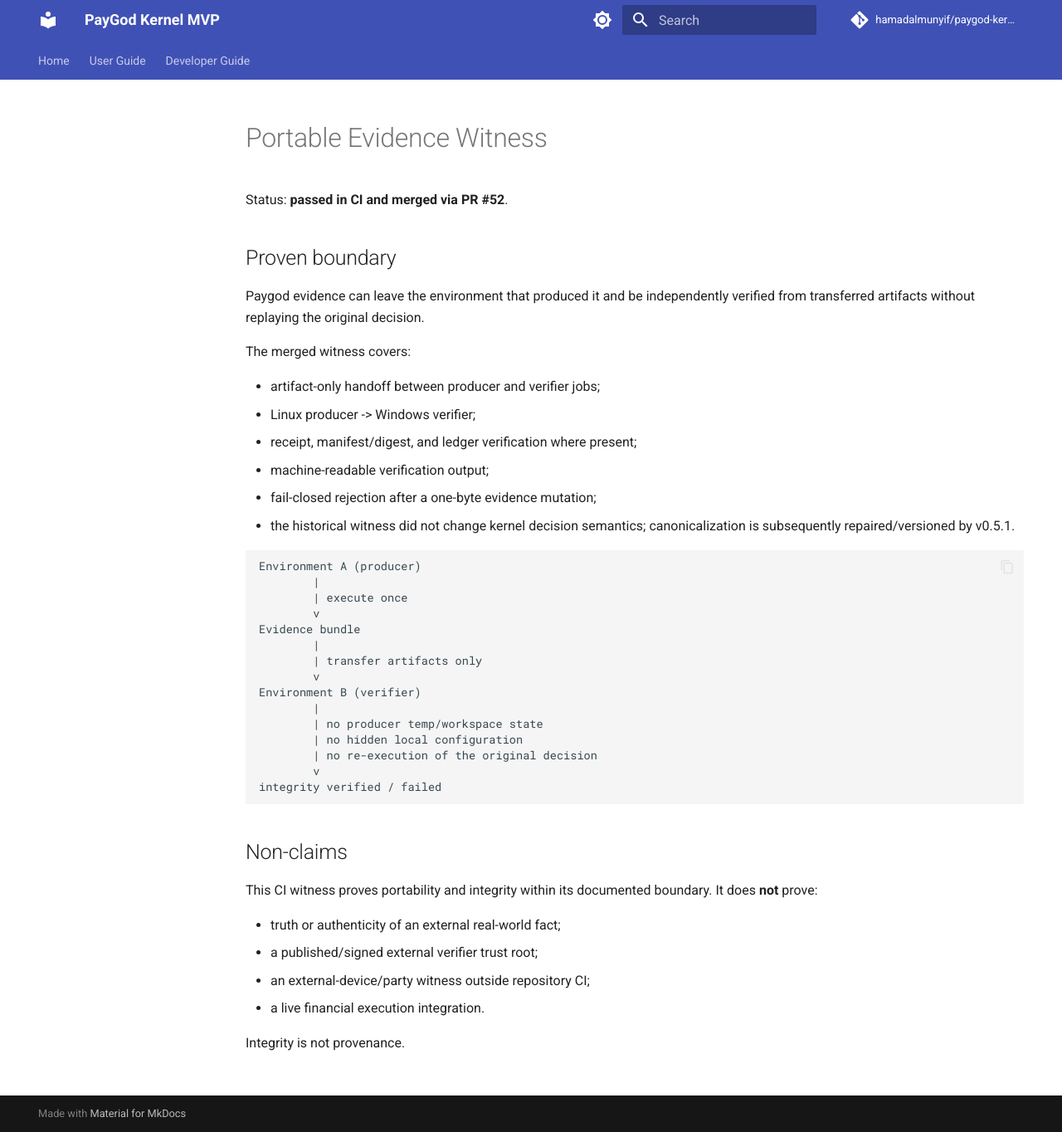
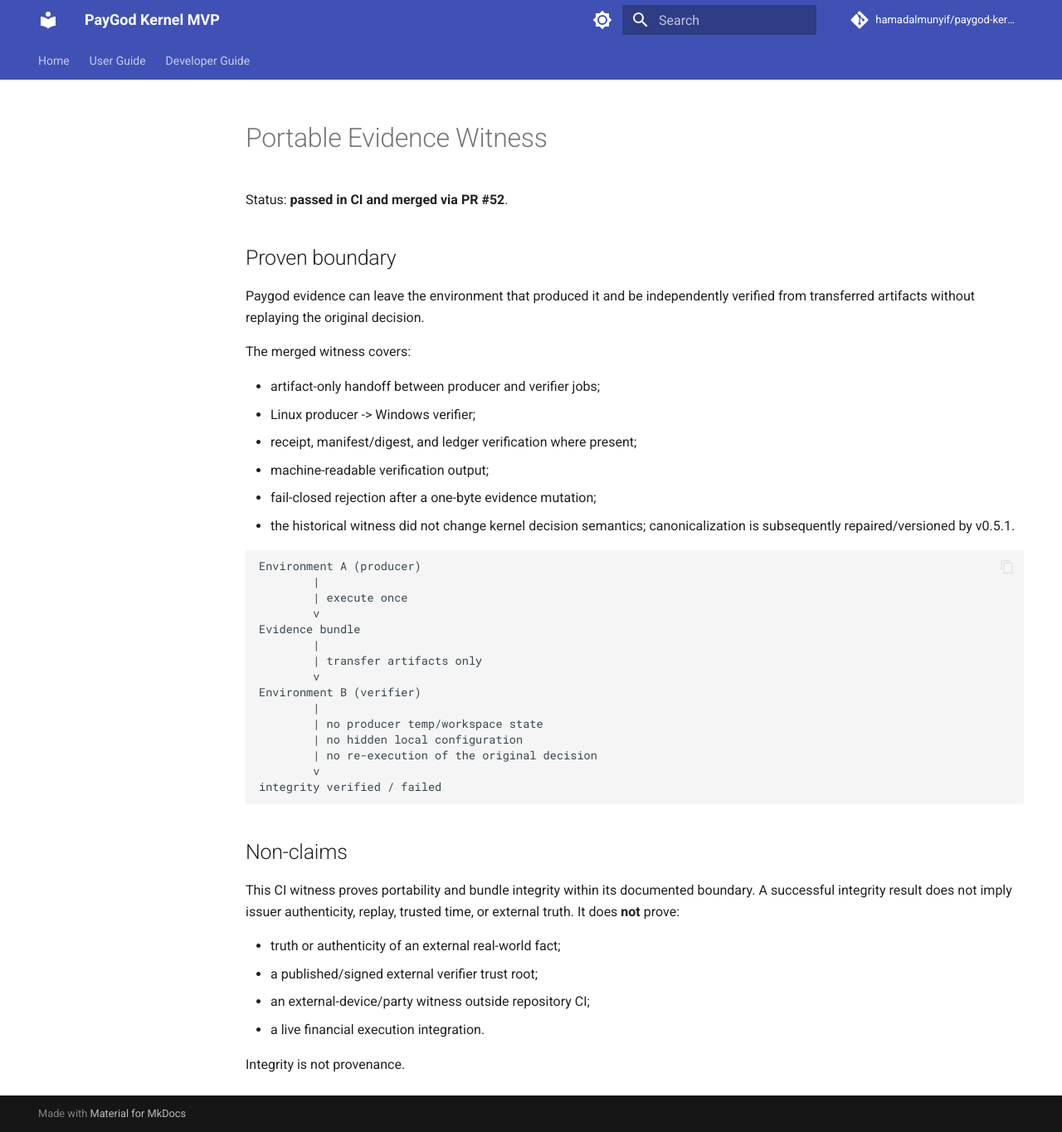
Before and after one commit to hamadalmunyif/paygod-kernel-mvp, an MkDocs documentation site: the page built from docs/PORTABLE_EVIDENCE_WITNESS.md, in a window 1280 px wide and 1364 px high. Shown: the whole window at 83% size. Built offline with MkDocs 1.6.1 and Material for MkDocs 9.7.7, drawn with Linux system fonts in a browser that asks for light colours; comment, search, counter and statistics services are not loaded.

Commit message:
docs: narrow portable evidence witness semantics

```diff
--- a/docs/PORTABLE_EVIDENCE_WITNESS.md
+++ b/docs/PORTABLE_EVIDENCE_WITNESS.md
@@ -35,7 +35,7 @@ integrity verified / failed
 
 ## Non-claims
 
-This CI witness proves portability and integrity within its documented boundary. It does **not** prove:
+This CI witness proves portability and bundle integrity within its documented boundary. A successful integrity result does not imply issuer authenticity, replay, trusted time, or external truth. It does **not** prove:
 
 - truth or authenticity of an external real-world fact;
 - a published/signed external verifier trust root;
```
